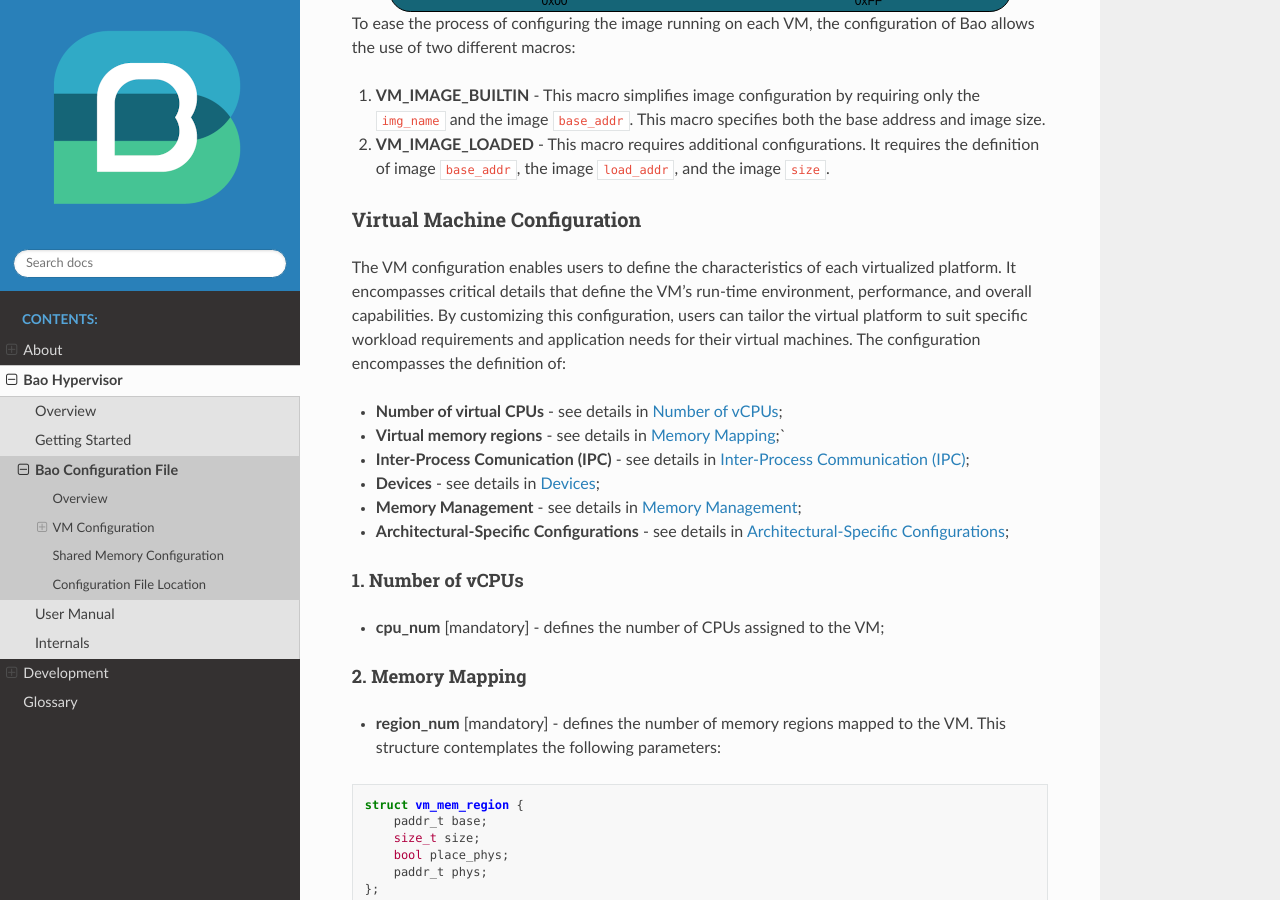
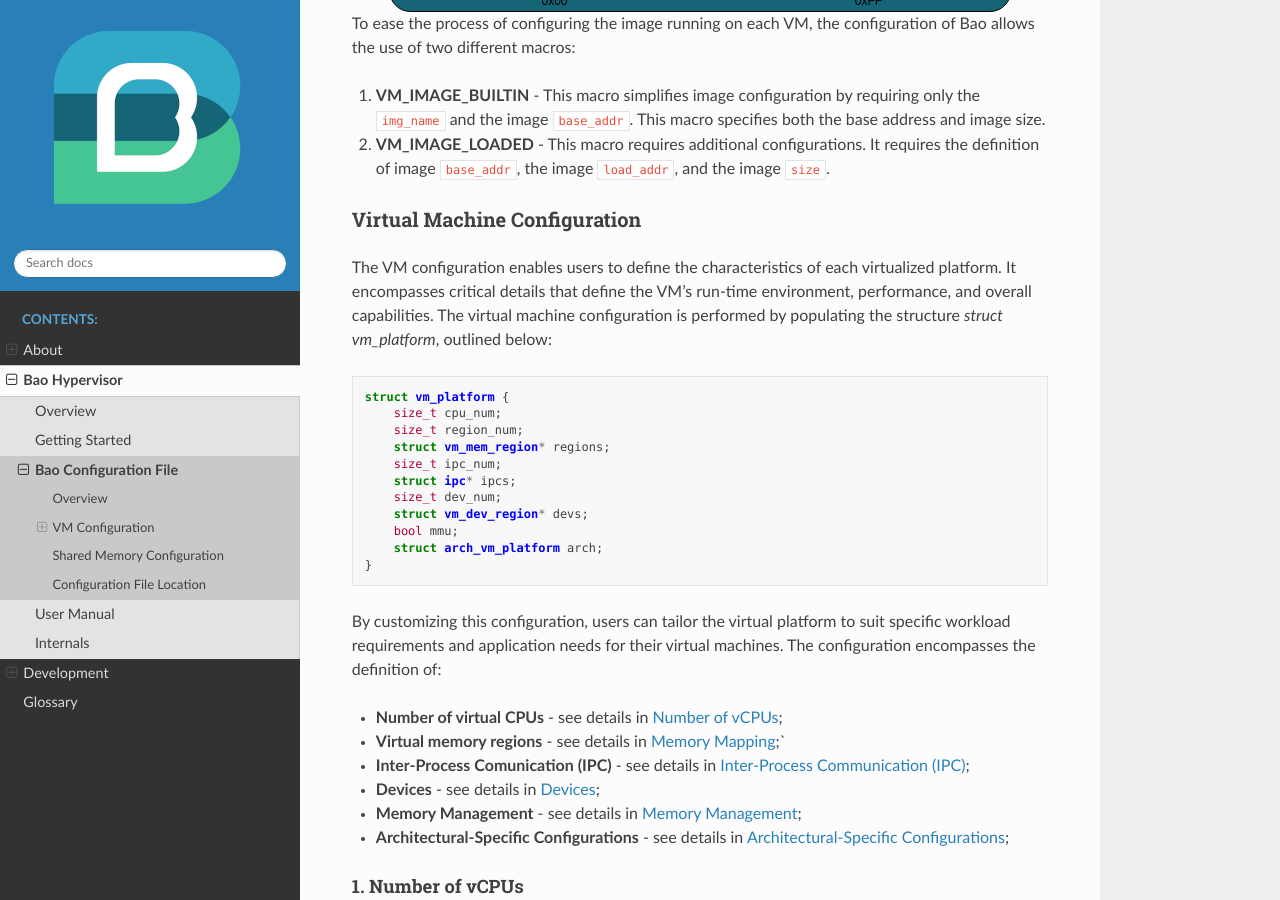
Before and after one commit to bao-project/bao-docs, a Sphinx documentation site: the page built from source/bao_hyp/config.rst, in a window 1280 px wide and 900 px high, scrolled down 3422 px. Built offline with Sphinx 7.4.7 and the Read the Docs theme 2.0.0, drawn with Linux system fonts in a browser that asks for light colours.

Commit message:
update(doc): refactor Virtual Machine Configuration description
Signed-off-by: Diogo Costa <diogoandreveigacosta@gmail.com>

```diff
--- a/source/bao_hyp/config.rst
+++ b/source/bao_hyp/config.rst
@@ -154,9 +154,26 @@ Virtual Machine Configuration
 
 The VM configuration enables users to define the characteristics of each virtualized platform. It
 encompasses critical details that define the VM's run-time environment, performance, and overall
-capabilities. By customizing this configuration, users can tailor the virtual platform to suit
-specific workload requirements and application needs for their virtual machines. The configuration
-encompasses the definition of:
+capabilities. The virtual machine configuration is performed by populating the structure `struct
+vm_platform`, outlined below:
+
+.. code-block:: c
+
+    struct vm_platform {
+        size_t cpu_num;
+        size_t region_num;
+        struct vm_mem_region* regions;
+        size_t ipc_num;
+        struct ipc* ipcs;
+        size_t dev_num;
+        struct vm_dev_region* devs;
+        bool mmu;
+        struct arch_vm_platform arch;
+    }
+
+By customizing this configuration, users can tailor the virtual platform to suit specific workload
+requirements and application needs for their virtual machines. The configuration encompasses the
+definition of:
 
 - **Number of virtual CPUs** - see details in `Number of vCPUs`_;
 - **Virtual memory regions** - see details in `Memory Mapping`_;`
```
